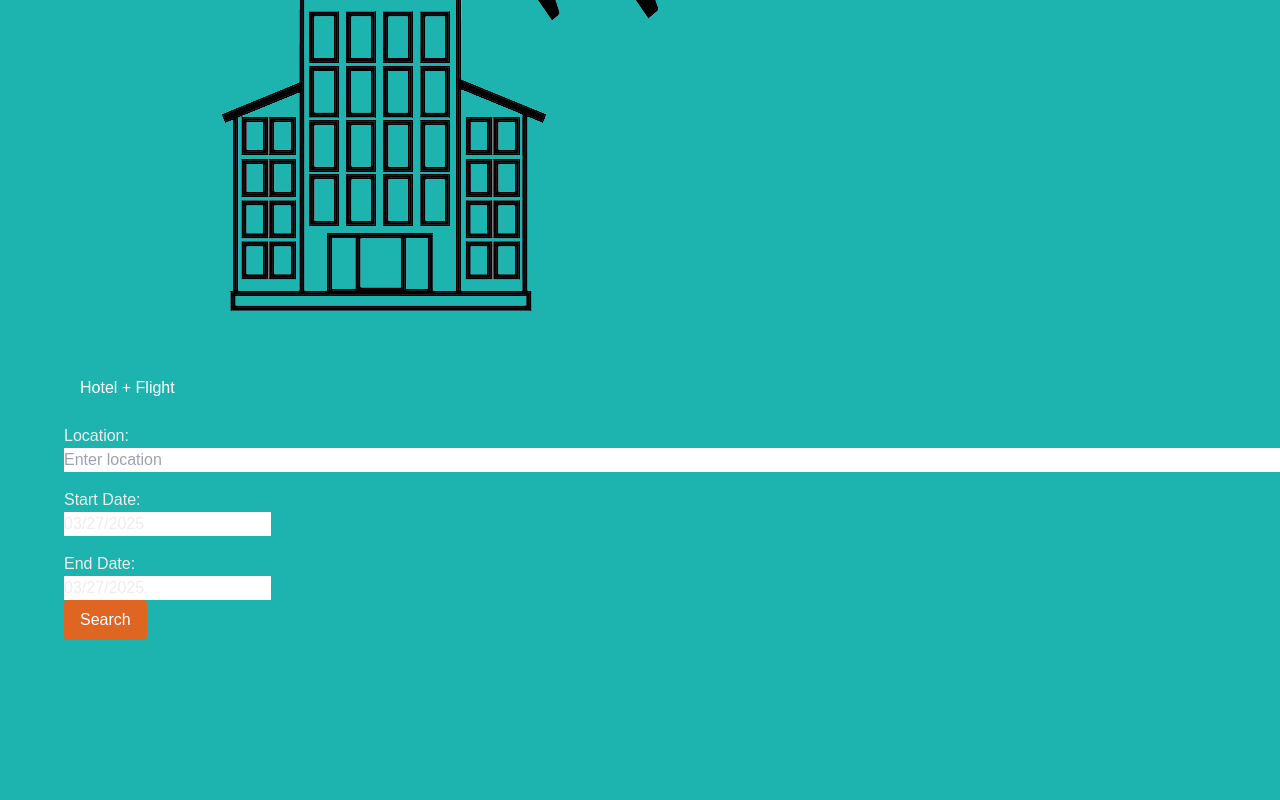
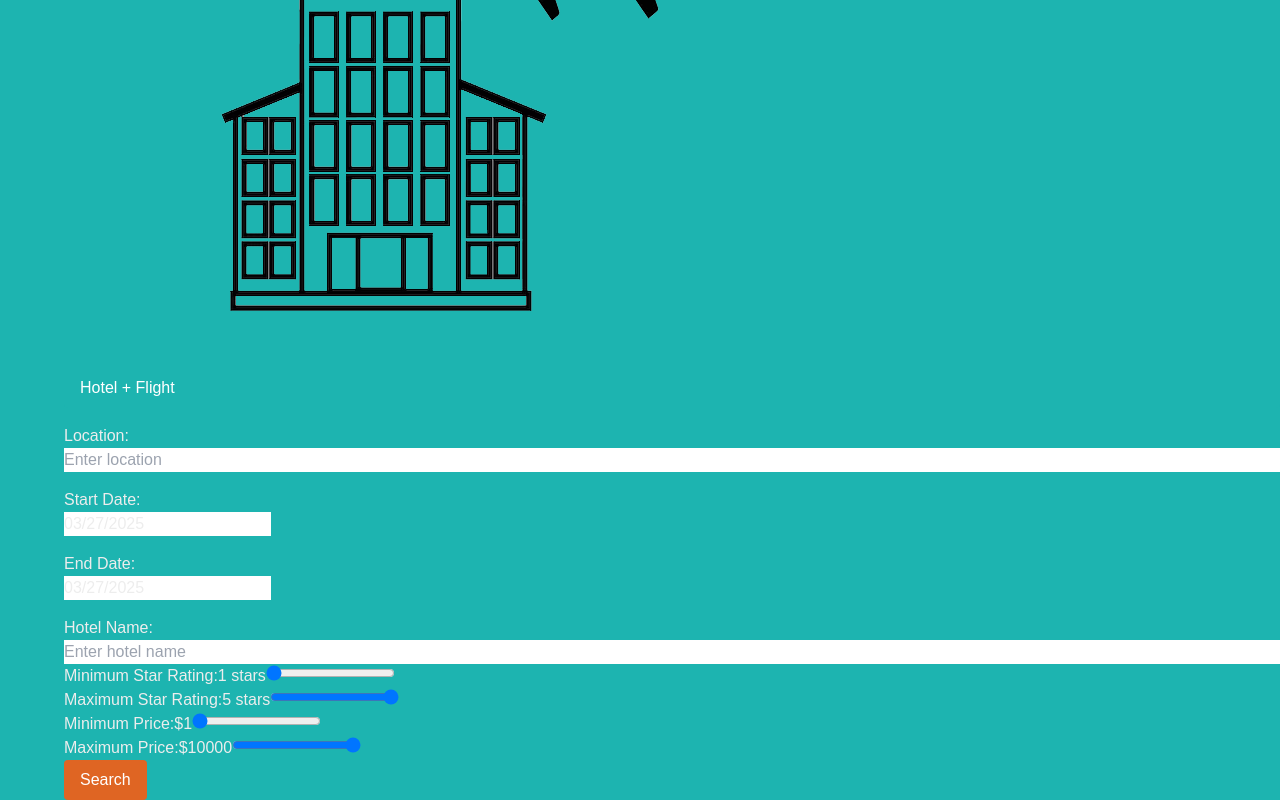
Before and after one commit to AshZein/Travel-Booking-Site, a Next.js app: page / in a window 1280 px wide. Shown: the part 3034-3834 px from the top of the page. Before the commit the page ends 3674 px from the top, so only its background shows below. Built offline with nearby package versions, Linux system fonts and the light colour scheme.

Commit message:
added "optional" filters to page

```diff
--- a/src/components/homePage/hotel.tsx
+++ b/src/components/homePage/hotel.tsx
@@ -9,6 +9,11 @@ const Hotel: React.FC = () => {
 
     const [startDate, setStartDate] = useState(new Date());
     const [endDate, setEndDate] = useState(new Date());
+    const [minRating, setMinRating] = useState(1);
+    const [maxRating, setMaxRating] = useState(5);
+    const [minPrice, setMinPrice] = useState(1);
+    const [maxPrice, setMaxPrice] = useState(10000);
+    const [name, setName] = useState("");
 
     const [destinationLocation, setDestinationLocation] = useState('');
     const [destinationSuggestions, setDestinationSuggestions] = useState<string[]>([]);
@@ -27,10 +32,11 @@ const Hotel: React.FC = () => {
     };
 
     const handleHotelSearchClick = () => {
-        hotelRouter.push(`/hotelsearch?destinationLocation=${destinationLocation}&startDate=${startDate}&endDate=${endDate}`);
+        hotelRouter.push(`/hotelsearch?destinationLocation=${destinationLocation}&startDate=${startDate}&endDate=${endDate}&minStarRating=${minRating}&maxStarRating=${maxRating}&name=${name}&startPrice=${minPrice}&endPrice=${maxPrice}`);
     }
 
     return (
+        <div>
         <div className="flex items-center gap-4">
             <div className="search-box">
                 <label htmlFor="hotel-location" className="text-white">Location:</label>
@@ -74,7 +80,110 @@ const Hotel: React.FC = () => {
                     id="end-date"
                 />
             </div>
-            <button className="tripType-button mt-10" onClick={handleHotelSearchClick}>Search</button>
+            <div className="search-box">
+                <label htmlFor="hotel-name" className="text-white">Hotel Name:</label>
+                <input
+                    type="text"
+                    id="hotel-location"
+                    className="text-black p-2 rounded"
+                    placeholder="Enter hotel name"
+                    onChange={(e) => setName(e.target.value)}
+                    value={name}
+                />
+                </div>
+            </div>
+            <div className="flex items-center gap-5 mt-4">
+                <div className="flex flex-col space-y-3">
+  <label htmlFor="minStarRating" className="text-white">
+    Minimum Star Rating:
+  </label>
+  <label htmlFor="minStarRating" className="text-white">
+    {minRating} stars
+  </label>
+  <input
+    type="range"
+    id="minStarRating"
+    min="1"
+    max="5"
+    onChange={(e) => setMinRating(Number(e.target.value))}
+    value={minRating}
+    className="w-50 h-3s bg-gray-200 rounded-lg appearance-none cursor-pointer"
+    style={{
+        background: `linear-gradient(to right, #3b82f6 0%, #3b82f6 ${
+          ((minRating - 1) / 4) * 100
+        }%, #e5e7eb ${((minRating - 1) / 4) * 100}%, #e5e7eb 100%)`,
+      }}
+  />
+</div>
+<div className="flex flex-col space-y-3 pl-3">
+  <label htmlFor="maxStarRating" className="text-white">
+    Maximum Star Rating:
+  </label>
+  <label htmlFor="maxStarRating" className="text-white">
+    {maxRating} stars
+  </label>
+  <input
+    type="range"
+    id="maxStarRating"
+    min="1"
+    max="5"
+    onChange={(e) => setMaxRating(Number(e.target.value))}
+    value={maxRating}
+    className="w-50 h-3s bg-gray-200 rounded-lg appearance-none cursor-pointer"
+    style={{
+        background: `linear-gradient(to right, #3b82f6 0%, #3b82f6 ${
+          ((maxRating - 1) / 4) * 100
+        }%, #e5e7eb ${((maxRating - 1) / 4) * 100}%, #e5e7eb 100%)`,
+      }}
+  />
+</div>
+<div className="flex flex-col space-y-3 pl-3">
+  <label htmlFor="minPrice" className="text-white">
+    Minimum Price:
+  </label>
+  <label htmlFor="minPrice" className="text-white">
+    ${minPrice}
+  </label>
+  <input
+    type="range"
+    id="minPrice"
+    min="1"
+    max="10000"
+    onChange={(e) => setMinPrice(Number(e.target.value))}
+    value={minPrice}
+    className="w-50 h-3s bg-gray-200 rounded-lg appearance-none cursor-pointer"
+    style={{
+        background: `linear-gradient(to right, #3b82f6 0%, #3b82f6 ${
+          ((minPrice - 1) / 9999) * 100
+        }%, #e5e7eb ${((minPrice - 9999) / 4) * 100}%, #e5e7eb 100%)`,
+      }}
+  />
+</div>
+<div className="flex flex-col space-y-3 pl-3">
+  <label htmlFor="maxPrice" className="text-white">
+    Maximum Price:
+  </label>
+  <label htmlFor="maxPrice" className="text-white">
+    ${maxPrice}
+  </label>
+  <input
+    type="range"
+    id="maxPrice"
+    min="1"
+    max="10000"
+    onChange={(e) => setMaxPrice(Number(e.target.value))}
+    value={maxPrice}
+    className="w-50 h-3s bg-gray-200 rounded-lg appearance-none cursor-pointer"
+    style={{
+        background: `linear-gradient(to right, #3b82f6 0%, #3b82f6 ${
+          ((maxPrice - 1) / 9999) * 100
+        }%, #e5e7eb ${((maxPrice - 1) / 9999) * 100}%, #e5e7eb 100%)`,
+      }}
+  />
+</div>
+<button className="tripType-button mt-10" onClick={handleHotelSearchClick}>Search</button>
+
+                </div>
         </div>
     );
 }
```
